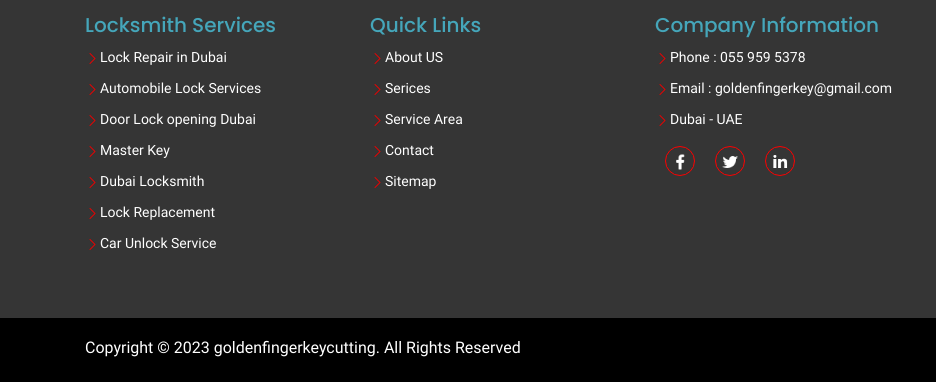
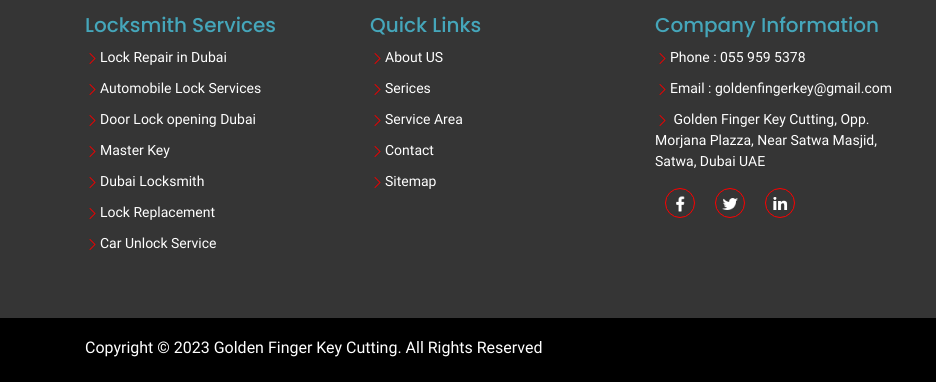
Before and after one commit to zain-here777/lock-smith, a plain HTML site: page index.html in a window 1280 px wide. Shown: the part 4105-4487 px from the top of the page, 0-936 px from the left. Drawn offline with nearby package versions, Linux system fonts and the light colour scheme; grey boxes are pictures that could not be loaded.

Commit message:
location fix

```diff
--- a/index.html
+++ b/index.html
@@ -388,8 +388,8 @@
                             055 959 5378</a> </li>
                         <li> <img src="./assets/images/icons8-forward-30.png" alt="" width="15px"><a href="mailto:goldenfingerkey@gmail.com">Email :
                             goldenfingerkey@gmail.com</a> </li>
-                        <li> <img src="./assets/images/icons8-forward-30.png" alt="" width="15px">Dubai -
-                            UAE</li>
+                        <li> <img src="./assets/images/icons8-forward-30.png" alt="" width="15px">
+                        Golden Finger Key Cutting, Opp. Morjana Plazza, Near Satwa Masjid, Satwa, Dubai UAE</li>
                     </ul>
                     <div class="social-icons">
                         <div><a href=""><img src="./assets/images/icons8-facebook-f-24.png" alt="" width="18px"></a>
@@ -400,14 +400,16 @@
                     </div>
                 </div>
                 <div class="col-lg-3 col-md-12 col-sm-6">
-                    <div class="map"> <iframe src="https://www.google.com/maps/embed?pb=!1m18!1m12!1m3!1d3609.1222313024273!2d55.273034524438366!3d25.232807732318353!2m3!1f0!2f0!3f0!3m2!1i1024!2i768!4f13.1!3m3!1m2!1s0x3e5f42fb91b63211%3A0x5bb48383fd1f67e4!2sMorjana%20Plaza!5e0!3m2!1sen!2s!4v1675424500484!5m2!1sen!2s" width="400" height="300" style="border:0;" allowfullscreen="" loading="lazy" referrerpolicy="no-referrer-when-downgrade"></iframe></div>
+                    <div class="map">
+                        <iframe src="https://www.google.com/maps/embed?pb=!1m18!1m12!1m3!1d902.2773190717983!2d55.278465826612766!3d25.233244138928118!2m3!1f0!2f0!3f0!3m2!1i1024!2i768!4f13.1!3m3!1m2!1s0x3e5f43bf59654775%3A0xda6ea66badf5f27f!2sGolden%20finger%20key%20cutting!5e0!3m2!1sen!2s!4v1679917768224!5m2!1sen!2s" width="600" height="450" style="border:0;" allowfullscreen="" loading="lazy" referrerpolicy="no-referrer-when-downgrade"></iframe>
+                    </div>
                 </div>
             </div>
         </div>
     </footer>
     <section class=" last-section">
         <h6 class="container">
-            Copyright © 2023 goldenfingerkeycutting. All Rights Reserved
+            Copyright © 2023 Golden Finger Key Cutting. All Rights Reserved
         </h6>
     </section>
 </body>
```
Also changed, not shown: 1 other file.
